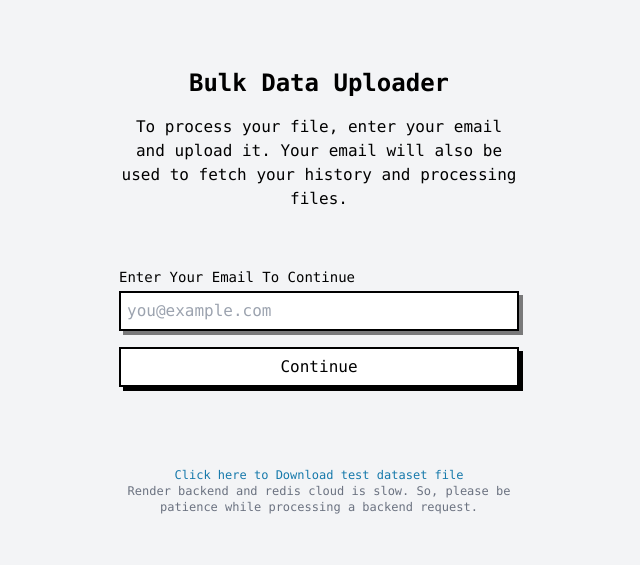
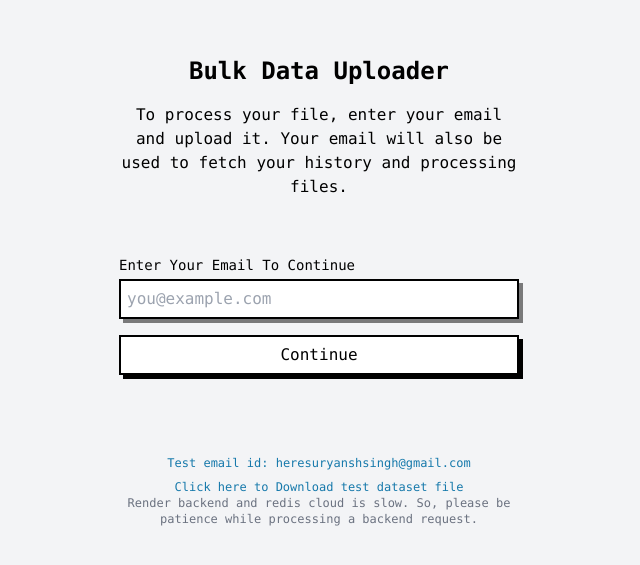
Before and after one commit to suryanshishere/bulk-data-uploader, a Next.js app in the folder frontend/: page / in a window 1280 px wide. Shown: the part 169-734 px from the top of the page, without its empty margins (321-961 px from the left). Built offline with nearby package versions, Linux system fonts and the light colour scheme.

Commit message:
ui updated

```diff
--- a/frontend/src/app/email/page.tsx
+++ b/frontend/src/app/email/page.tsx
@@ -37,6 +37,10 @@ export default function EmailPage({ searchParams }: EmailPageProps) {
         <FileUploader initialEmail={email} />
       </div>
       <div className="text-xs w-full medium_mobile:w-[25rem] text-gray-500 font-mono text-center">
+        <p className="text-custom_blue mb-2">
+          Test email id: heresuryanshsingh@gmail.com
+        </p>
+
         <a
           className="text-custom_blue"
           href="https://dummy-data-gen-1061052074258.europe-north2.run.app/generate-stores?count=50000"
--- a/frontend/src/app/page.tsx
+++ b/frontend/src/app/page.tsx
@@ -60,13 +60,19 @@ export default function HomePage() {
         </button>
       </div>
       <div className="text-xs w-full medium_mobile:w-[25rem] text-gray-500 font-mono text-center">
-        <a href="https://dummy-data-gen-1061052074258.europe-north2.run.app/generate-stores?count=50000" className="text-custom_blue">
+        <p className="text-custom_blue mb-2">
+          Test email id: heresuryanshsingh@gmail.com
+        </p>
+        <a
+          href="https://dummy-data-gen-1061052074258.europe-north2.run.app/generate-stores?count=50000"
+          className="text-custom_blue"
+        >
           Click here to Download test dataset file
         </a>
 
         <p>
-          Render backend and redis cloud is slow. So, please be patience while processing a
-          backend request.
+          Render backend and redis cloud is slow. So, please be patience while
+          processing a backend request.
         </p>
       </div>
     </>
```
